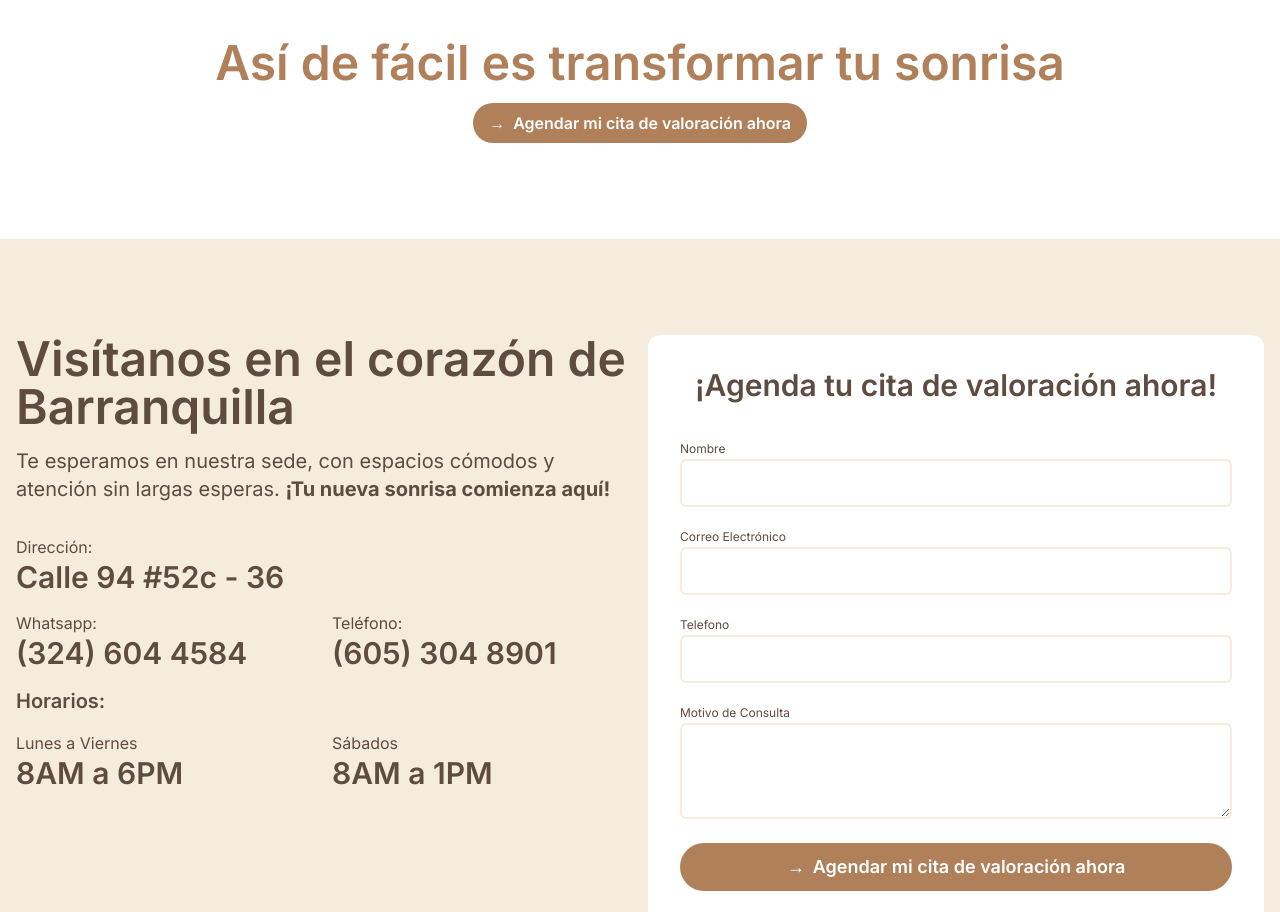
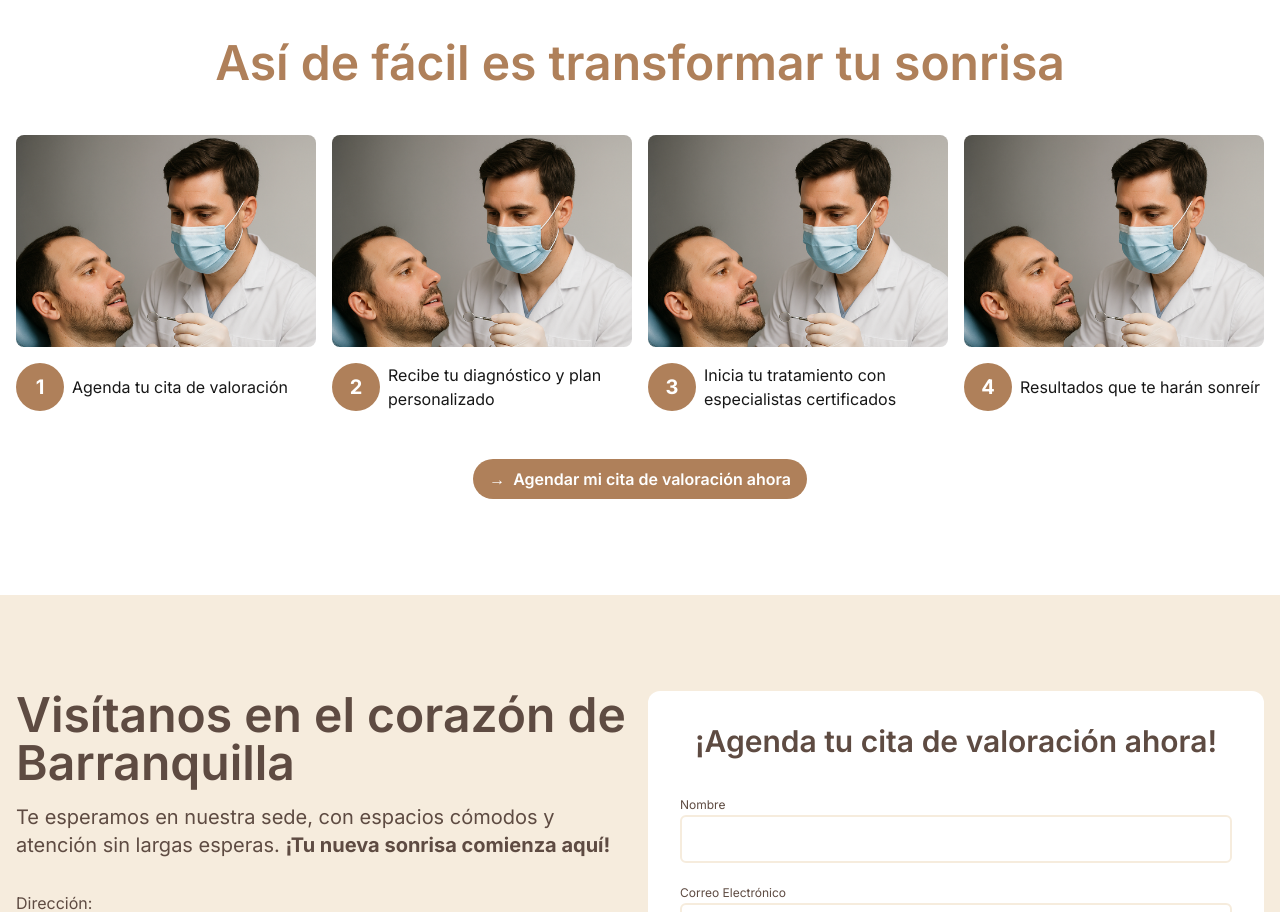
Before and after one commit to fabiobta89/dentales_center, a Next.js app: page / in a window 1280 px wide. Shown: the part 3300-4212 px from the top of the page. Built offline with nearby package versions, Linux system fonts and the light colour scheme.

Commit message:
Minor changes

```diff
--- a/src/pages/index.js
+++ b/src/pages/index.js
@@ -8,6 +8,7 @@ import mouth_image from '@/images/mouth.png';
 import team_image from '@/images/team.png';
 import icon_image from '@/images/icon@2x.png';
 import customer_image from '@/images/customer.png';
+import doctor_image from '@/images/doctor.png';
 import { Formik, Form, Field, ErrorMessage } from 'formik';
 import * as Yup from "yup";
 import { BsFacebook, BsInstagram, BsTiktok } from "react-icons/bs";
@@ -329,6 +330,70 @@ export default function Home() {
       <section className='bg-white py-24'>
         <div className='w-full mx-auto flex-column max-w-7xl px-4'>
           <h2 className='text-5xl text-center font-semibold text-gold mb-4'>Así de fácil es transformar tu sonrisa</h2>
+
+          <div className='grid grid-cols-1 md:grid-cols-2 gap-4 lg:grid-cols-4 my-12'>
+            <div className='flex-column'>
+              <div className='flex-column relative h-[212px] mb-4'>
+                <Image
+                    className="rounded-lg object-cover"
+                    src={doctor_image}
+                    alt="Dentales Center Icon"
+                    style={{objectFit: "cover", objectPosition: 'top center',}}
+                    fill
+                  />
+              </div>
+              <div className='flex items-center'>
+                <span className='flex justify-center items-center text-white text-xl font-bold h-[48px] min-w-[48px] rounded-full bg-gold p-4 mr-2'>1</span>
+                <h4 className='font-regular text-base'>Agenda tu cita de valoración</h4>
+              </div>
+            </div>
+            <div className='flex-column'>
+              <div className='flex-column relative h-[212px] mb-4'>
+                <Image
+                    className="rounded-lg object-cover"
+                    src={doctor_image}
+                    alt="Dentales Center Icon"
+                    style={{objectFit: "cover", objectPosition: 'top center',}}
+                    fill
+                  />
+              </div>
+              <div className='flex items-center'>
+                <span className='flex justify-center items-center text-white text-xl font-bold h-[48px] min-w-[48px] rounded-full bg-gold p-4 mr-2'>2</span>
+                <h4 className='font-regular text-base'>Recibe tu diagnóstico y plan personalizado</h4>
+              </div>
+            </div>
+            <div className='flex-column'>
+              <div className='flex-column relative h-[212px] mb-4'>
+                <Image
+                    className="rounded-lg object-cover"
+                    src={doctor_image}
+                    alt="Dentales Center Icon"
+                    style={{objectFit: "cover", objectPosition: 'top center',}}
+                    fill
+                  />
+              </div>
+              <div className='flex items-center'>
+                <span className='flex justify-center items-center text-white text-xl font-bold h-[48px] min-w-[48px] rounded-full bg-gold p-4 mr-2'>3</span>
+                <h4 className='font-regular text-base'>Inicia tu tratamiento con especialistas certificados</h4>
+              </div>
+            </div>
+            <div className='flex-column'>
+              <div className='flex-column relative h-[212px] mb-4'>
+                <Image
+                    className="rounded-lg object-cover"
+                    src={doctor_image}
+                    alt="Dentales Center Icon"
+                    style={{objectFit: "cover", objectPosition: 'top center',}}
+                    fill
+                  />
+              </div>
+              <div className='flex items-center'>
+                <span className='flex justify-center items-center text-white text-xl font-bold h-[48px] min-w-[48px] rounded-full bg-gold p-4 mr-2'>4</span>
+                <h4 className='font-regular text-base'>Resultados que te harán sonreír</h4>
+              </div>
+            </div>
+          </div>
+
           <p className='text-center'>
             <a href="#" className="inline-flex justify-center items-center bg-gold py-2 px-4 rounded-full text-white text-base font-semibold">
               <span className='mr-2' aria-hidden="true">&rarr;</span>
```
Also changed, not shown: src/images/doctor.png (added).
